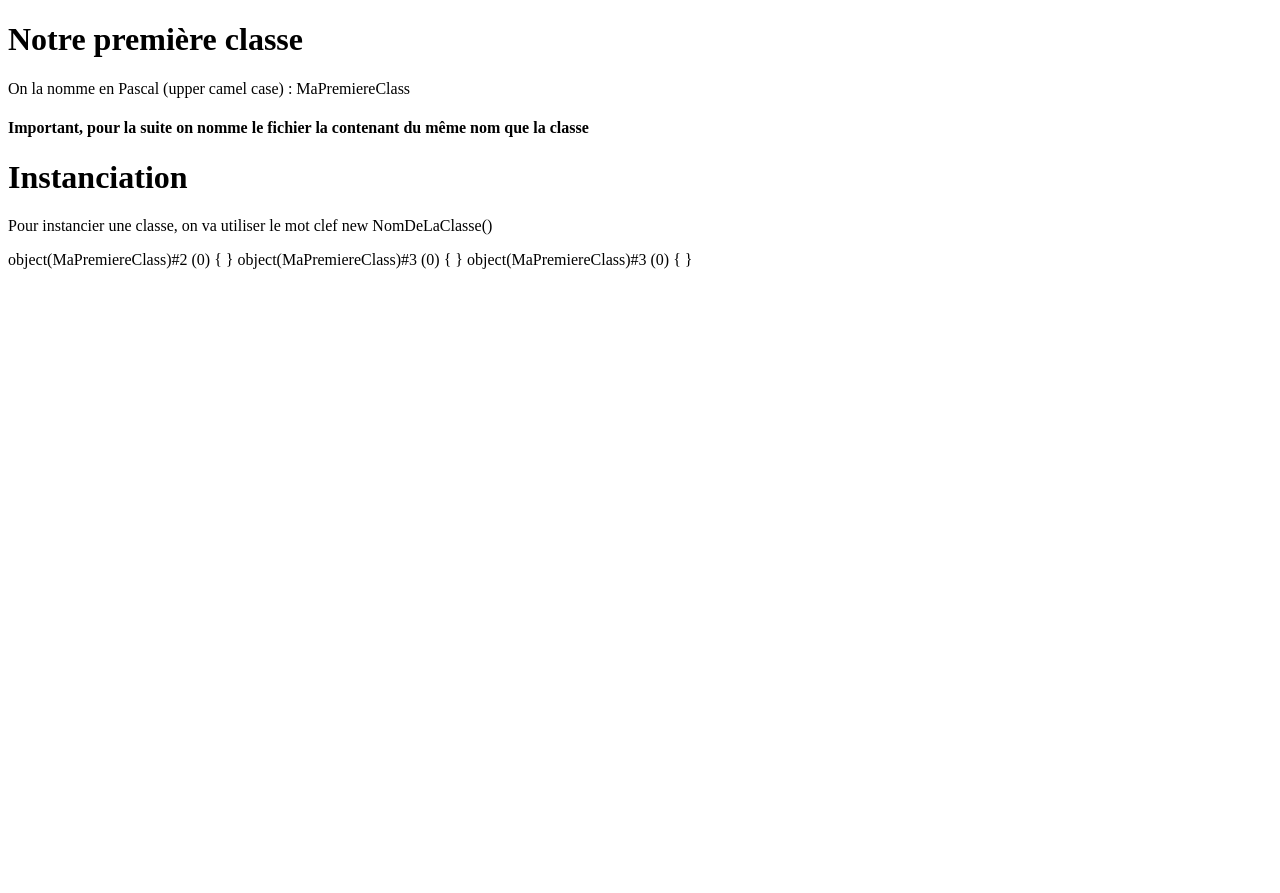
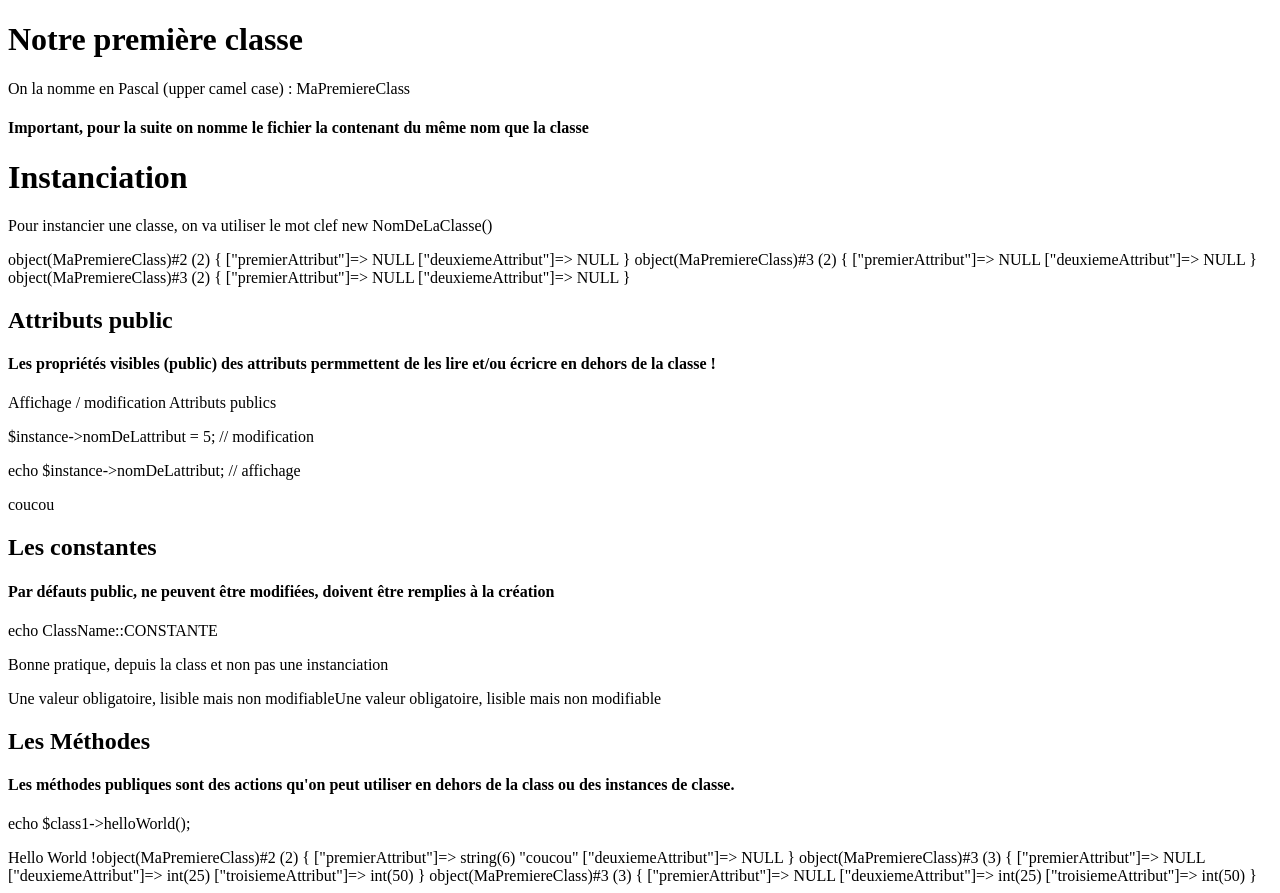
Before and after one commit to WebDevCF2m2022/PHPOO, a PHP site: page / in a window 1280 px wide. Before the commit the page ends 269 px from the top, so only its background shows below. Run offline with PHP 8.4, Linux system fonts and the light colour scheme.

Commit message:
attributs, constantes - méthodes

```diff
--- a/01/MaPremiereClass.php
+++ b/01/MaPremiereClass.php
@@ -3,6 +3,14 @@
 
 class MaPremiereClass{
     // Attributs -> variables avec visibilités
-    // Constantes -> constantes (avec lecture seule, etc...)
+    public $premierAttribut;
+    public $deuxiemeAttribut;
+    // Constantes -> constantes (avec lecture seule, etc...) par défaut publique
+    public const PREMIERE_CONSTANTE = "Une valeur obligatoire, lisible mais non modifiable";
+    public const DEUXIEME_CONSTANTE = 5;
+
     // Méthodes -> fonctions avec visibilités
+    public  function helloWorld(){
+        return "Hello World !";
+    }
 }
--- a/01/index.php
+++ b/01/index.php
@@ -20,11 +20,54 @@ require "MaPremiereClass.php";
     // instanciations de 2 classes
     $class1 = new MaPremiereClass();
     $class2 = new MaPremiereClass();
-    // création d'un lien symbolique vers la 2eme classe (pas un clône de la classe)
+    // création d'un lien symbolique vers la 2eme classe (pas un clône de la classe) = ALIAS
     $class3 = $class2;
 
     var_dump($class1,$class2,$class3);
     ?>
+    <h2>Attributs public</h2>
+    <h4>Les propriétés visibles (public) des attributs permmettent de les lire et/ou écricre en dehors de la classe !</h4>
+    <p>Affichage / modification Attributs publics</p>
+    <p>$instance->nomDeLattribut = 5; // modification</p>
+    <p>echo $instance->nomDeLattribut; // affichage</p>
+    <?php
+    // attribution d'une valeur a un attribut publique:
+    $class1->premierAttribut = "coucou";
+    // affichage d'un attribut publique
+    echo $class1->premierAttribut;
 
+    $class2->deuxiemeAttribut = 25;
+
+    // création d'un attribut à la volée, dangereux et inutile, on pourra bloquer cette fonctionnalité !
+    $class2->troisiemeAttribut = 50;
+
+    ?>
+<h2>Les constantes</h2>
+<h4>Par défauts public, ne peuvent être modifiées, doivent être remplies à la création</h4>
+<p>echo ClassName::CONSTANTE</p>
+<p>Bonne pratique, depuis la class et non pas une instanciation</p>
+    <?php
+    // mauvaise pratique, affichage depuis l'instance
+    echo $class2::PREMIERE_CONSTANTE;
+    // bonne pratique, depuis la classe
+    echo MaPremiereClass::PREMIERE_CONSTANTE;
+
+    // Erreur fatale, on ne peut modifier une constante
+    //MaPremiereClass::DEUXIEME_CONSTANTE = "coucou";
+
+
+    ?>
+<h2>Les Méthodes</h2>
+<h4>Les méthodes publiques sont des actions qu'on peut utiliser en dehors de la class ou des instances de classe.</h4>
+<p>echo $class1->helloWorld();</p>
+<?php
+echo $class1->helloWorld();
+
+// erreur car non static
+//echo MaPremiereClass::helloWorld();
+
+
+var_dump($class1,$class2,$class3);
+?>
 </body>
 </html>
```
